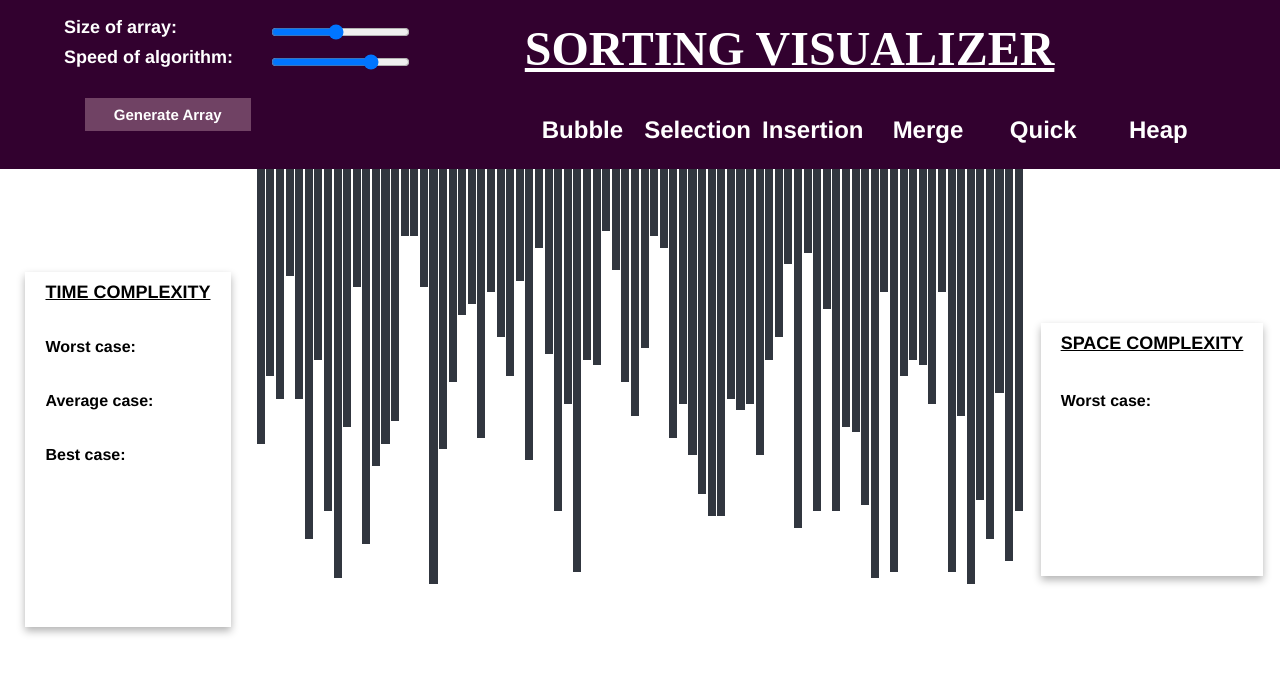
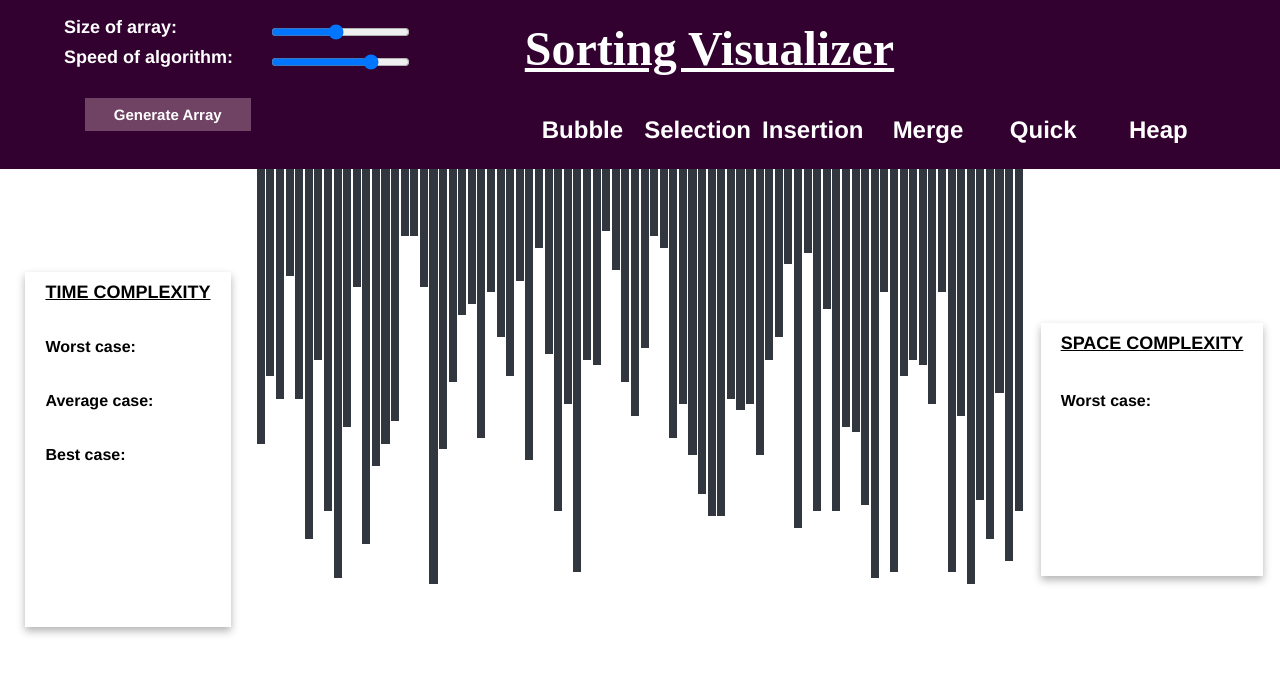
Before and after one commit to SuhaniPant15/Sorting-Visualizer, a plain HTML site: page index.html in a window 1280 px wide. Drawn offline with Linux system fonts and the light colour scheme.

Commit message:
index.html

```diff
--- a/index.html
+++ b/index.html
@@ -23,7 +23,7 @@
             </div>
 
             <div class="header_right">
-                <p class="nav-heading" style="font-family: 'Times New Roman', Times, serif; text-decoration: underline;">SORTING VISUALIZER</p>
+                <p class="nav-heading" style="font-family: 'Times New Roman', Times, serif; text-decoration: underline;">Sorting Visualizer</p>
 
                 <div class="algos">
                     <button >Bubble</button>
```
